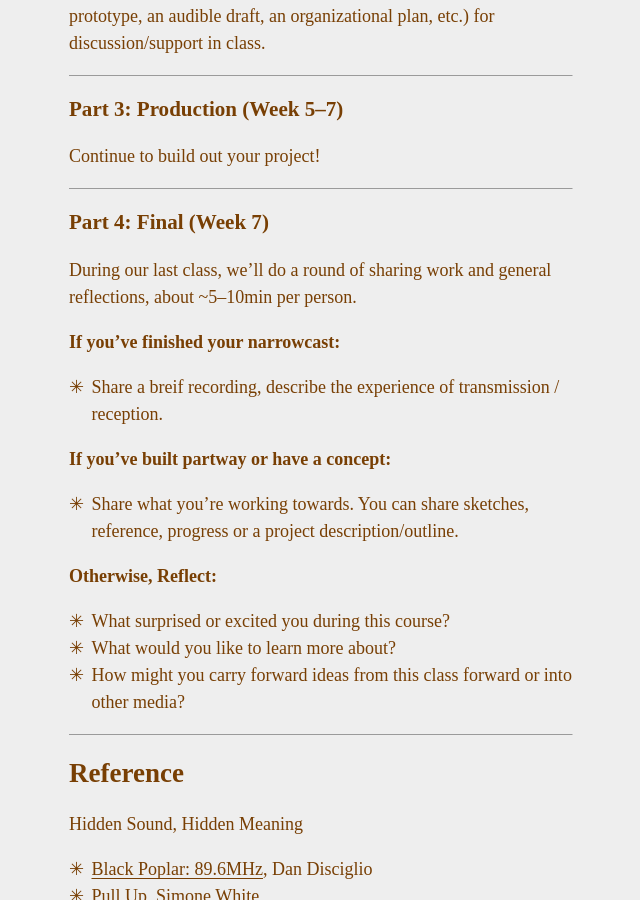
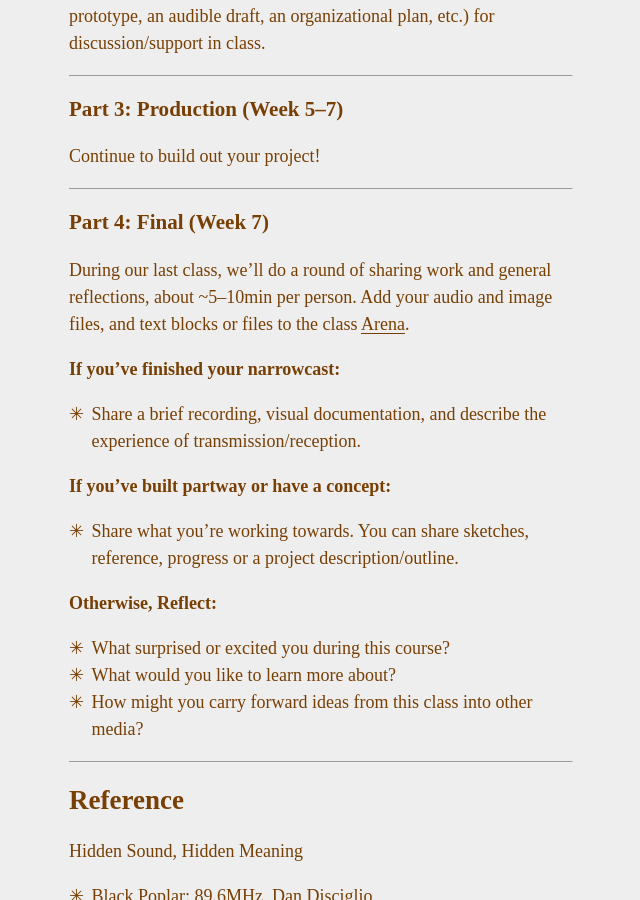
Before and after one commit to bryantwells/rr25, a Jekyll site: the page built from _pages/narrowcast.md, in a window 1280 px wide and 900 px high, scrolled down 1167 px. Shown: the whole window, without its empty margins (319-959 px from the left). Built offline with Jekyll 4.4.1, drawn with Linux system fonts in a browser that asks for light colours.

Commit message:
Update narrowcast.md

```diff
--- a/_pages/narrowcast.md
+++ b/_pages/narrowcast.md
@@ -49,10 +49,10 @@ Continue to build out your project!
 
 ### Part 4: Final (Week 7)
 
-During our last class, we'll do a round of sharing work and general reflections, about ~5–10min per person.
+During our last class, we'll do a round of sharing work and general reflections, about ~5–10min per person. Add your audio and image files, and text blocks or files to the class [Arena](https://www.are.na/radio-radius/radio-radius-narrowcast).
 
 #### If you’ve finished your narrowcast:
-- Share a breif recording, describe the experience of transmission / reception.
+- Share a brief recording, visual documentation, and describe the experience of transmission/reception.
 
 #### If you’ve built partway or have a concept:
 - Share what you’re working towards. You can share sketches, reference, progress or a project description/outline.
@@ -60,7 +60,7 @@ During our last class, we'll do a round of sharing work and general reflections,
 #### Otherwise, Reflect:
 - What surprised or excited you during this course?
 - What would you like to learn more about?
-- How might you carry forward ideas from this class forward or into other media?
+- How might you carry forward ideas from this class into other media?
 
 ---
 
```
